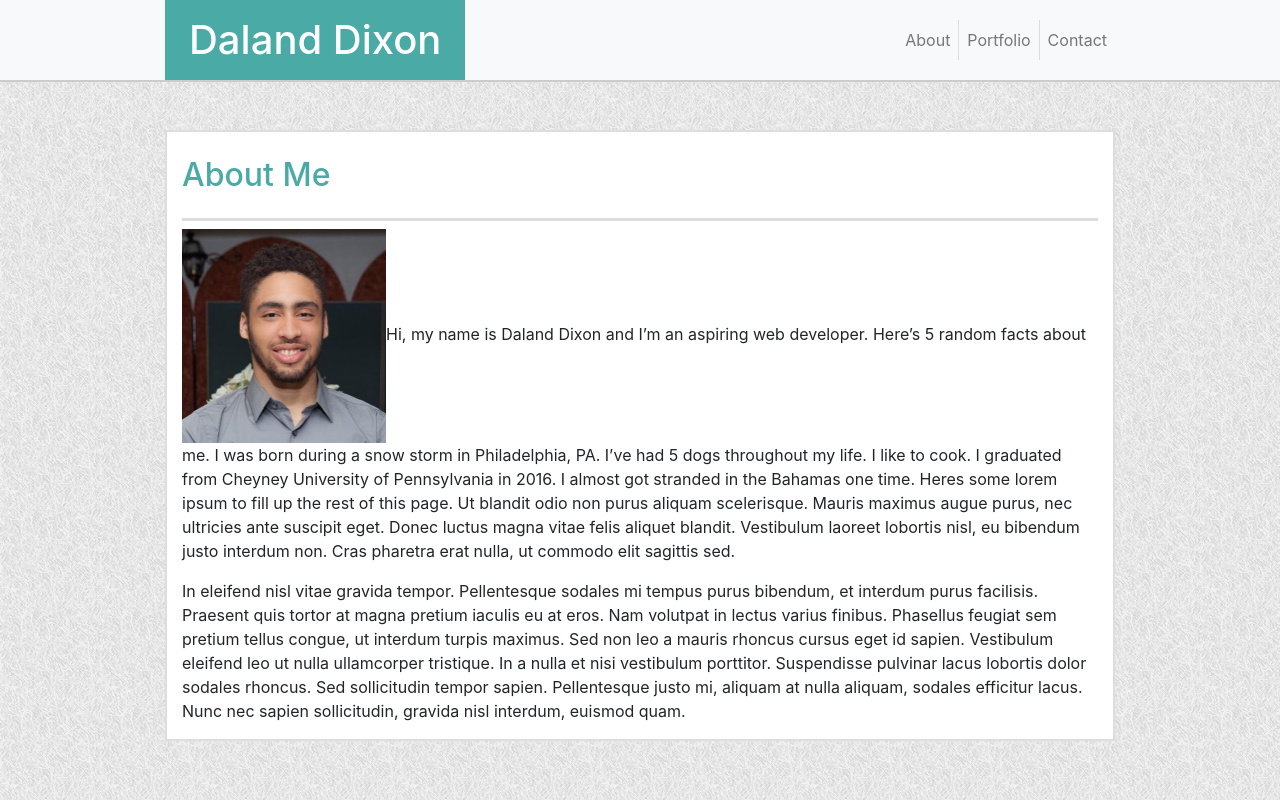
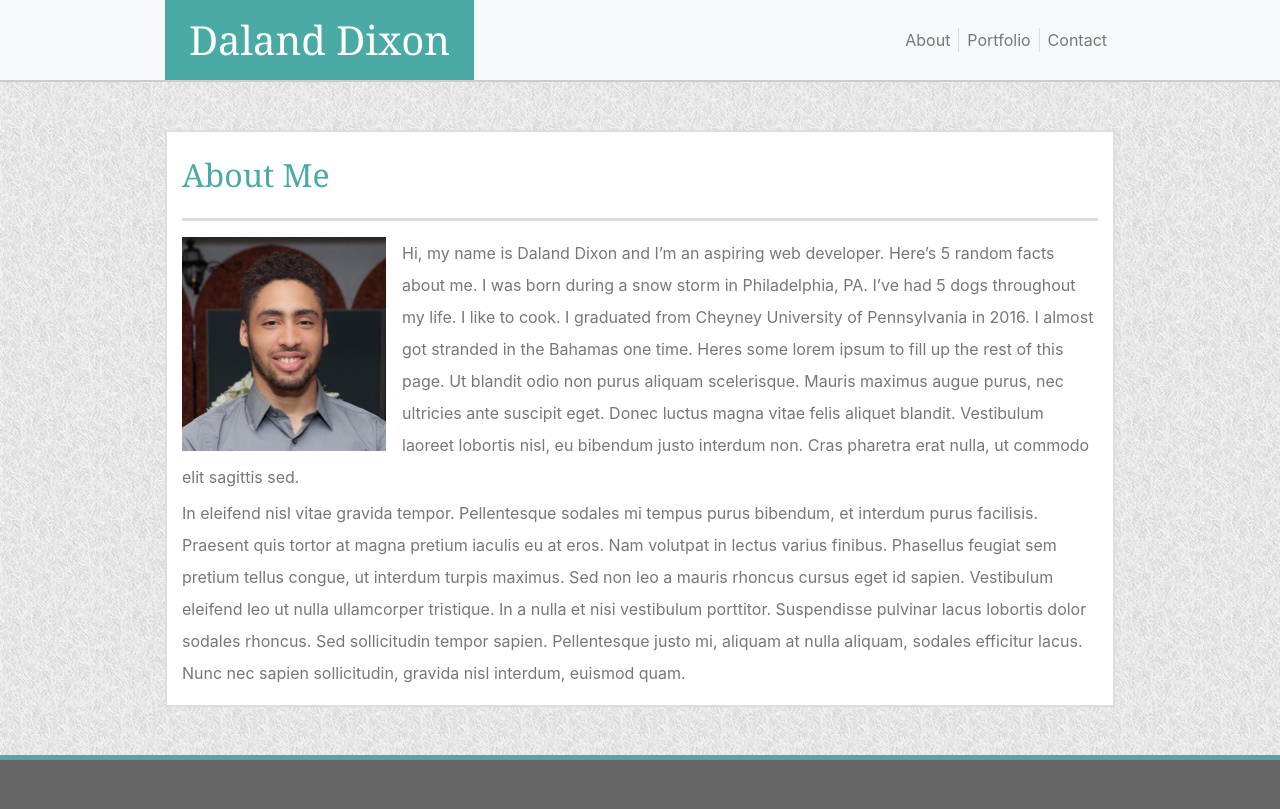
Before and after one commit to DalandV/Bootstrap-Portfolio, a plain HTML site: page index.html in a window 1280 px wide. Drawn offline with nearby package versions, Linux system fonts and the light colour scheme.

Commit message:
Fixed About Me Page

```diff
--- a/index.html
+++ b/index.html
@@ -14,12 +14,13 @@
 </head>
 
 <body style="background-image: url(assets/images/grey_sandbag.png); ">
-    <nav class="navbar navbar-expand-lg navbar-light bg-light p-0" style="border-bottom: 2px solid #cccccc;">
+
+    <nav class="navbar navbar-expand-lg navbar-light bg-light p-0" style="background: #ffffff; border-bottom: 2px solid #cccccc;">
         <div class="container p-0">
             <div class="row w-100 mx-0 justify-content-center">
                 <div class="col-md-5 px-0">
                     <a class="navbar-brand m-0 p-0" href="#">
-                        <h1 class="mb-0 px-4 py-3 text-white" style="background-color: #4aaaa5;">
+                        <h1 class="mb-0 px-4 py-3 text-white" style="background-color: #4aaaa5; font-family: 'Georgia', Times, 'Times New Roman', serif;">
                             Daland Dixon
                         </h1>
                     </a>
@@ -31,17 +32,17 @@
                 <div class="collapse navbar-collapse col-md-5 p-0 " id="navbarSupportedContent">
                     <ul class="navbar-nav ml-auto">
                         <li class="nav-item active">
-                            <a class="nav-link" style="color: #777777; border-right: 1px solid #dddddd;" href="index.html">About
+                            <a class="nav-link py-0 my-2" style="color: #777777; border-right: 1px solid #dddddd;" href="index.html">About
                                 <span class="sr-only">(current)</span>
                             </a>
                         </li>
                         <li class="nav-item active">
-                            <a class="nav-link" style="color: #777777; border-right: 1px solid #dddddd;" href="portfolio.html">Portfolio
+                            <a class="nav-link py-0 my-2" style="color: #777777; border-right: 1px solid #dddddd;" href="portfolio.html">Portfolio
                                 <span class="sr-only">(current)</span>
                             </a>
                         </li>
                         <li class="nav-item active">
-                            <a class="nav-link" style="color: #777777;" href="contact.html">Contact
+                            <a class="nav-link py-0 my-2" style="color: #777777;" href="contact.html">Contact
                                 <span class="sr-only">(current)</span>
                             </a>
                         </li>
@@ -50,12 +51,16 @@
             </div>
         </div>
     </nav>
-    <div class="container">
+
+    <div class="container pb-5">
         <div class="row justify-content-center">
-            <div class="col-md-10 mt-5" style="background: #ffffff; border: 2px solid #dddddd;">
-                <h2 class="py-4" style="color: #4aaaa5; border-bottom: 3px solid #dddddd;">About Me</h2>
-                <p>
-                    <img class="image-fluid" src="assets/images/headshot.jpg" alt="Daland Dixon" height="214" width="204">Hi, my name is Daland Dixon and I’m an aspiring web developer. Here’s 5 random facts about me. I was
+            <div class="col-md-10 mt-5" style="background: #ffffff; border: 2px solid #dddddd; color: #777777; line-height: 200%;">
+                <h2 class="py-4 mb-3" style="font-family: 'Georgia', Times, 'Times New Roman', serif; color: #4aaaa5; border-bottom: 3px solid #dddddd;">
+                    About Me
+                </h2>
+                <p class="mb-1">
+                    <img class="image-fluid float-left mr-3 mb-0" src="assets/images/headshot.jpg" alt="Daland Dixon" height="214" width="204">
+                    Hi, my name is Daland Dixon and I’m an aspiring web developer. Here’s 5 random facts about me. I was
                     born during a snow storm in Philadelphia, PA. I’ve had 5 dogs throughout my life. I like to cook. I graduated
                     from Cheyney University of Pennsylvania in 2016. I almost got stranded in the Bahamas one time. Heres
                     some lorem ipsum to fill up the rest of this page. Ut blandit odio non purus aliquam scelerisque. Mauris
@@ -63,7 +68,8 @@
                     Vestibulum laoreet lobortis nisl, eu bibendum justo interdum non. Cras pharetra erat nulla, ut commodo
                     elit sagittis sed.
                 </p>
-                <p>In eleifend nisl vitae gravida tempor. Pellentesque sodales mi tempus purus bibendum, et interdum purus facilisis.
+                <p>
+                    In eleifend nisl vitae gravida tempor. Pellentesque sodales mi tempus purus bibendum, et interdum purus facilisis.
                     Praesent quis tortor at magna pretium iaculis eu at eros. Nam volutpat in lectus varius finibus. Phasellus
                     feugiat sem pretium tellus congue, ut interdum turpis maximus. Sed non leo a mauris rhoncus cursus eget
                     id sapien. Vestibulum eleifend leo ut nulla ullamcorper tristique. In a nulla et nisi vestibulum porttitor.
@@ -71,6 +77,14 @@
                     justo mi, aliquam at nulla aliquam, sodales efficitur lacus. Nunc nec sapien sollicitudin, gravida nisl
                     interdum, euismod quam.
                 </p>
+            </div>
+        </div>
+    </div>
+
+    <div class="container-fluid p-4" style="background: #666666; border-top: 5px solid #4aaaa5";>
+        <div class="row">
+            <div class="col-md-12">
+
             </div>
         </div>
     </div>
```
